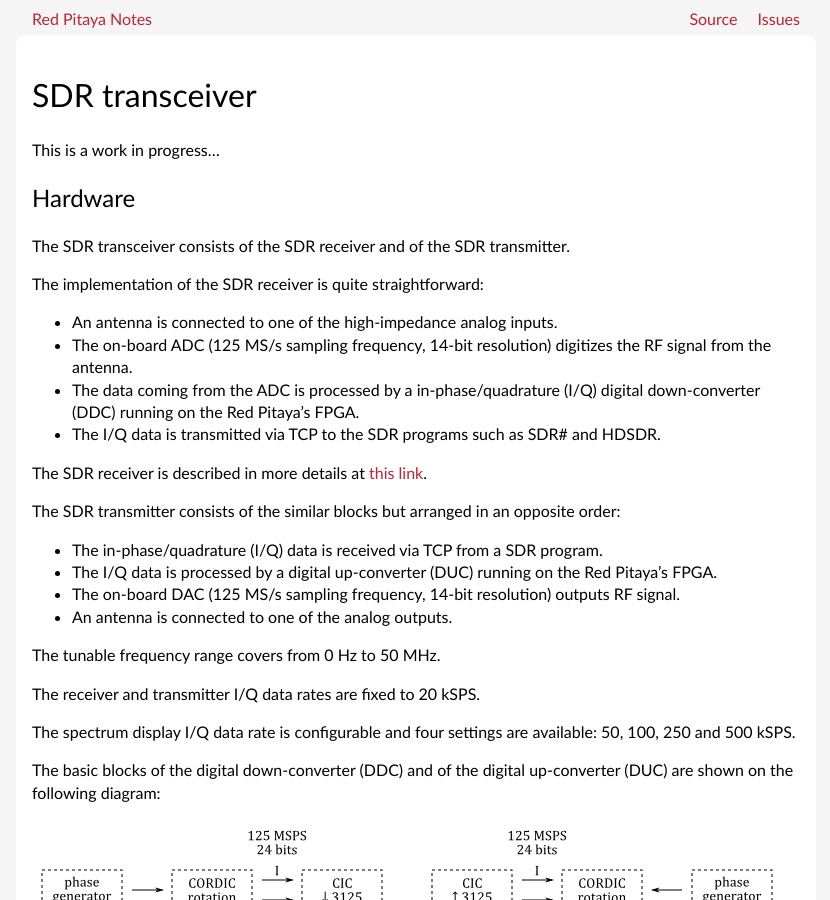
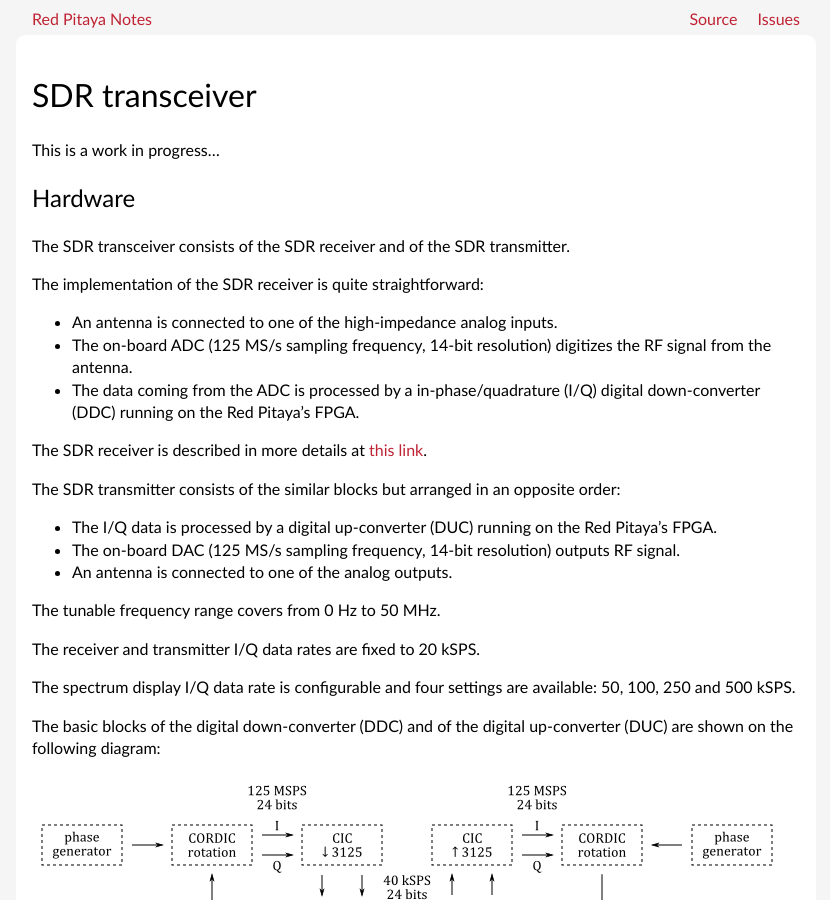
Before and after one commit to pavel-demin/red-pitaya-notes, a Jekyll site: the page built from sdr-transceiver.md, in a window 1280 px wide and 900 px high. Shown: the whole window, without its empty margins (224-1054 px from the left). Built offline with Jekyll 4.4.1, drawn with Linux system fonts in a browser that asks for light colours.

Commit message:
remove lines about I/Q over TCP in sdr-transceiver.md

```diff
--- a/sdr-transceiver.md
+++ b/sdr-transceiver.md
@@ -16,13 +16,11 @@ The implementation of the SDR receiver is quite straightforward:
  - An antenna is connected to one of the high-impedance analog inputs.
  - The on-board ADC (125 MS/s sampling frequency, 14-bit resolution) digitizes the RF signal from the antenna.
  - The data coming from the ADC is processed by a in-phase/quadrature (I/Q) digital down-converter (DDC) running on the Red Pitaya's FPGA.
- - The I/Q data is transmitted via TCP to the SDR programs such as SDR# and HDSDR.
 
 The SDR receiver is described in more details at [this link]({{ "/sdr-receiver/" | prepend: site.baseurl }}).
 
 The SDR transmitter consists of the similar blocks but arranged in an opposite order:
 
- - The in-phase/quadrature (I/Q) data is received via TCP from a SDR program.
  - The I/Q data is processed by a digital up-converter (DUC) running on the Red Pitaya's FPGA.
  - The on-board DAC (125 MS/s sampling frequency, 14-bit resolution) outputs RF signal.
  - An antenna is connected to one of the analog outputs.
```
